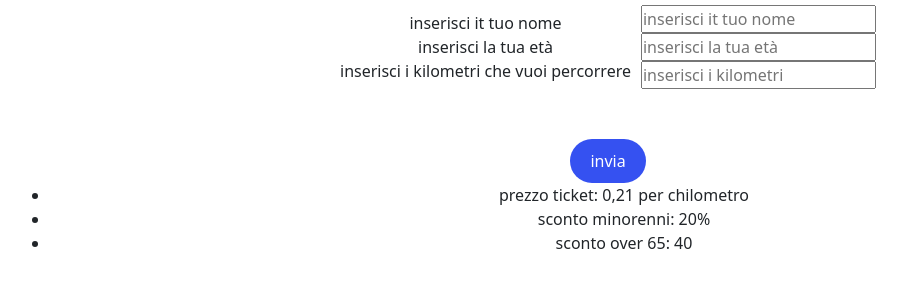
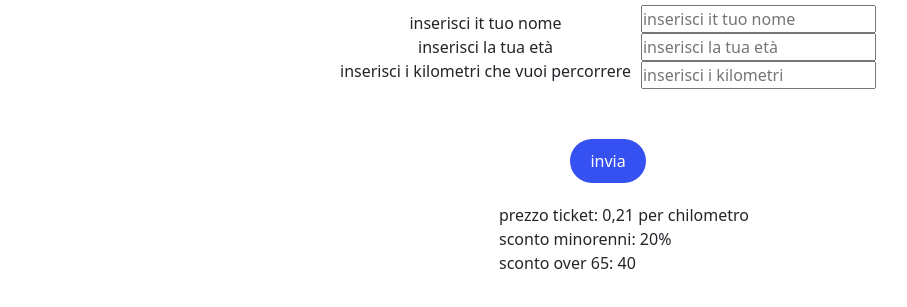
Before and after one commit to willymariino/js-biglietto-treno-form, a plain HTML site: page index.html in a window 1280 px wide. Shown: the part 123-430 px from the top of the page, without its empty margins (82-989 px from the left). Drawn offline with nearby package versions, Linux system fonts and the light colour scheme.

Commit message:
styling list

```diff
--- a/index.html
+++ b/index.html
@@ -40,11 +40,13 @@
 
         </form>
 
-        <ul>
-            <li> prezzo ticket: 0,21 per chilometro </li>
-            <li>sconto minorenni: 20% </li>
-            <li> sconto over 65: 40 </li>
-        </ul>
+        <div class="price-list">
+            <ul>
+                <li> prezzo ticket: 0,21 per chilometro </li>
+                <li>sconto minorenni: 20% </li>
+                <li> sconto over 65: 40 </li>
+            </ul>
+        </div>
 
         <p id="ticket-price"> </p>
 
--- a/style.css
+++ b/style.css
@@ -5,6 +5,9 @@
     box-sizing: border-box;
 }
 
+ul {
+    list-style: none;
+}
 
 
 main {
@@ -27,6 +30,14 @@ h1 {
     justify-content: center;
     margin-bottom: 30px;
 
+}
+
+.price-list {
+    display: flex;
+    justify-content: center;
+    gap: 20px;
+    margin-top: 20px;
+    text-align: left;
 }
 
 
```
